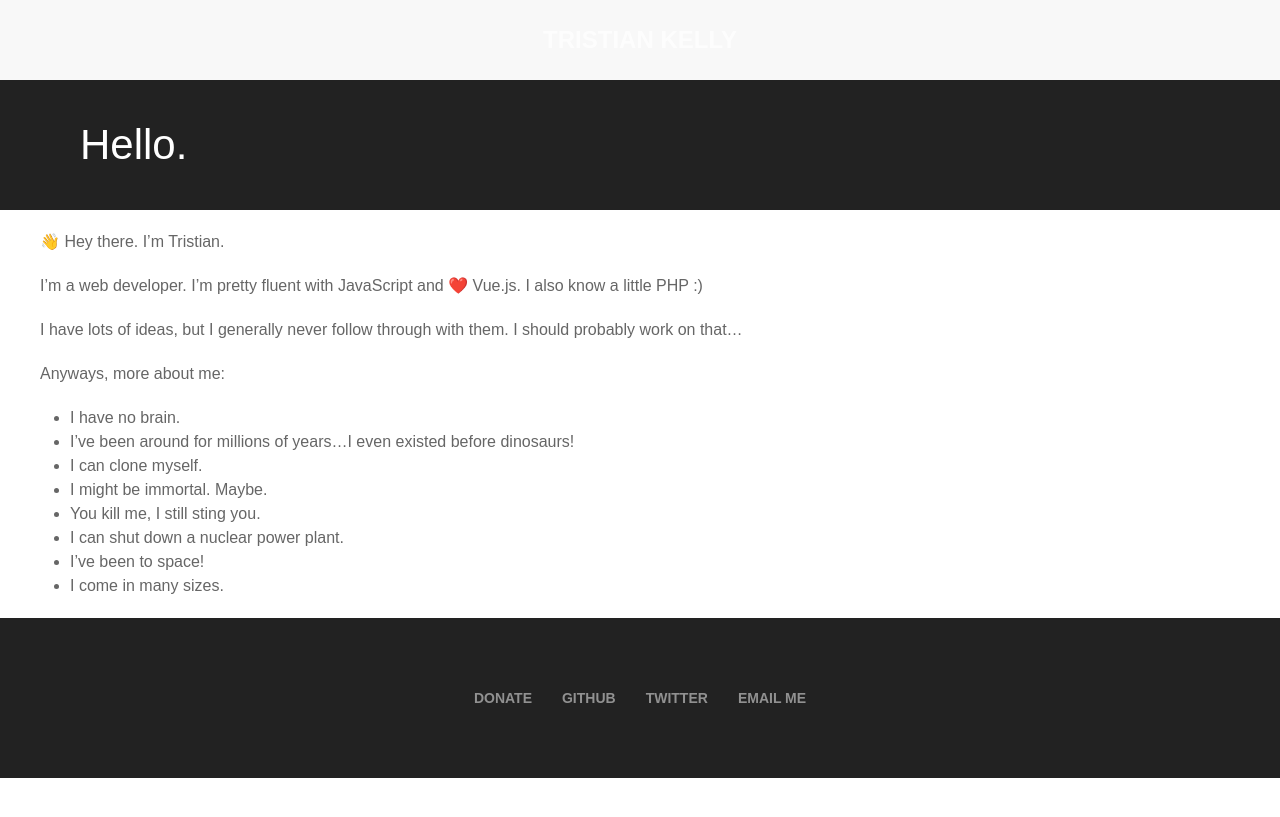
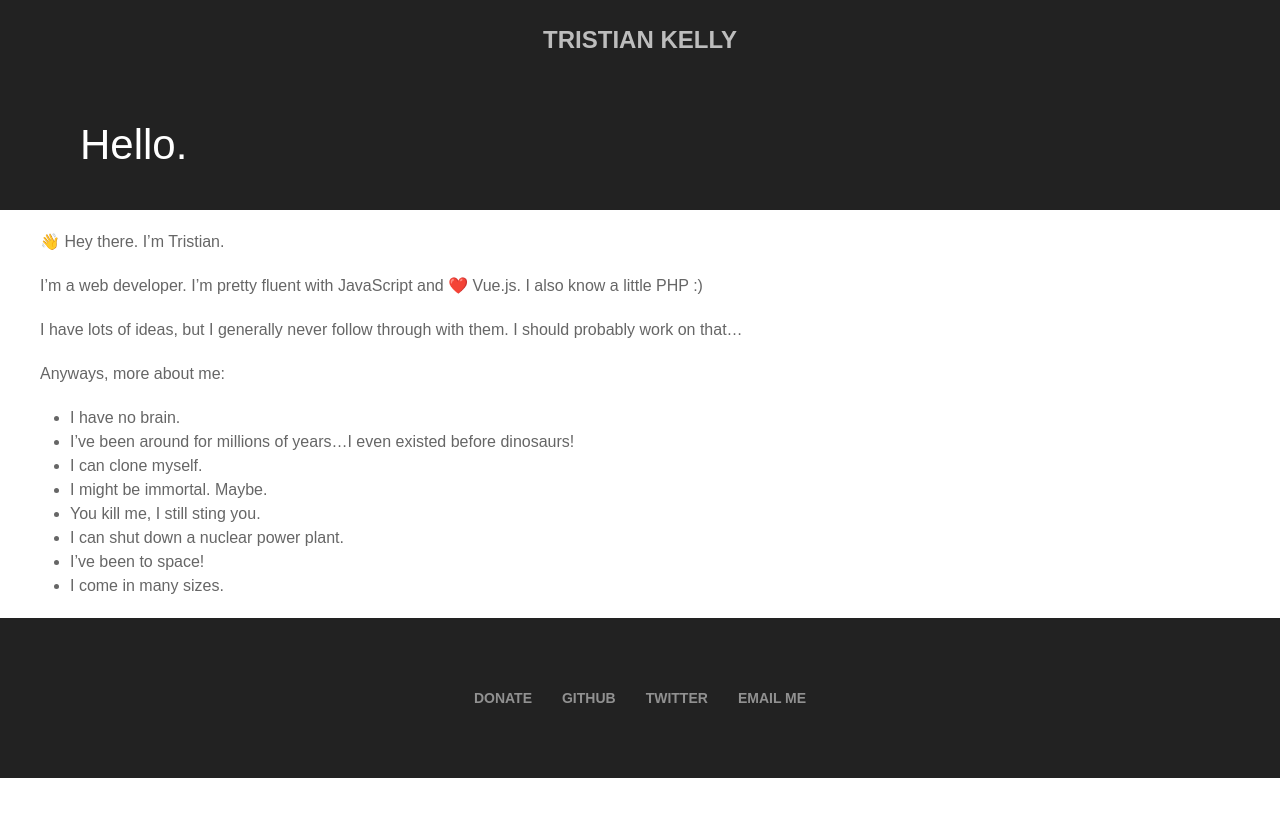
Before and after one commit to OrdinaryJellyfish/ordinaryjellyfish.github.io, a Jekyll site: the page built from index.md, in a window 1280 px wide. Shown: the top 817 px of the page. Built offline with Jekyll 4.4.1, drawn with Linux system fonts in a browser that asks for light colours; emoji names are drawn with the system emoji font; some web fonts are replaced.

Commit message:
Update header.html

```diff
--- a/_includes/header.html
+++ b/_includes/header.html
@@ -1,4 +1,4 @@
-<nav class="uk-navbar-container uk-light uk-background-secondary" uk-navbar>
+<nav class="uk-navbar-container uk-navbar-transparent uk-light uk-background-secondary" uk-navbar>
     <div class="uk-navbar-center">
         <ul class="uk-navbar-nav">
             <a href="/" class="uk-navbar-item uk-logo uk-text-bold uk-text-uppercase">Tristian Kelly</a>
```
